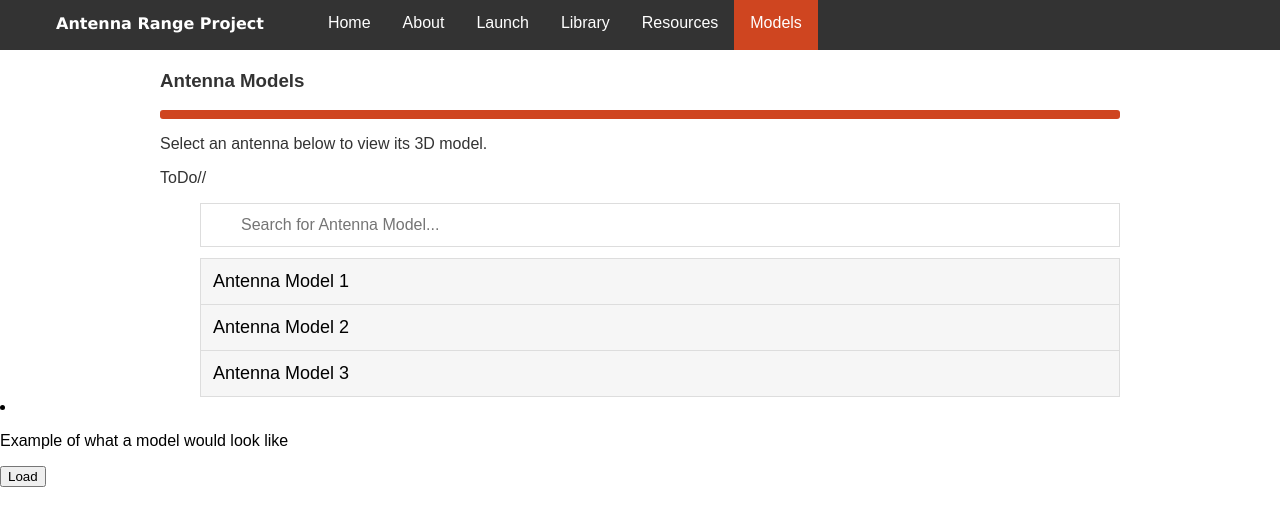
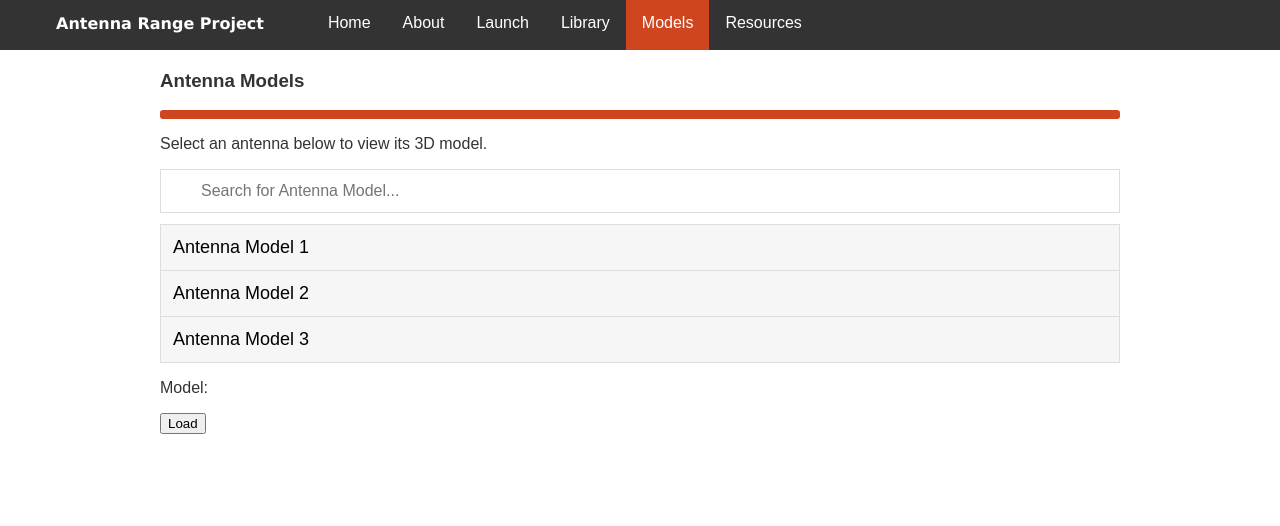
Before and after one commit to vtcoders/AntennaRange, a plain HTML site: page AntennaRangeWebpage/AntennaModels/models.html in a window 1280 px wide. Drawn offline with nearby package versions, Linux system fonts and the light colour scheme.

Commit message:
Renaming the directory

```diff
--- a/OverviewPage - Copy/AntennaModels/models.css
+++ b/AntennaRangeWebpage/AntennaModels/models.css
@@ -115,23 +115,21 @@ body, html {
 #myUL li a:hover:not(.header) {
   background-color: #eee; /* Add a hover effect to all links, except for headers */
 }
-#pageDivider
-{
+#pageDivider {
   list-style-type: none;
   margin: auto;
   overflow: hidden;
   background-color: white;
   color: #333;
+  z-index: 5;
 }
-#navigationBar li {
+/**
+#modelLookup{
   float: left;
+  width: 50%;
 }
-#navigationBar li a {
-  display: block;
-  color: white;
-  text-align: center;
-  padding: 14px 16px;
-  text-decoration: none;
-  height: 50px;
-  margin: none;
+#modelViewer{
+  float: right;
+  width: 50%;
 }
+**/
--- a/OverviewPage - Copy/AntennaModels/models.html
+++ b/AntennaRangeWebpage/AntennaModels/models.html
@@ -10,8 +10,8 @@
             <li class="navButton"><a href="../AboutPage/aboutPage.html">About</a></li>
             <li class="navButton"><a href="../ExperimentLaunch/experimentLaunchPage.html">Launch</a></li>
             <li class="navButton"><a href="../ExperimentLibrary/eLibrary.html">Library</a></li>
+            <li class="navButton active"><a href="#ExperimentModels">Models</a></li>
             <li class="navButton"><a href="../ExternalResources/ExternalResources.html">Resources</a></li>
-            <li class="navButton active"><a href="#ExperimentModels">Models</a></li>
         </ul>
     </head>
     <body>
@@ -20,10 +20,9 @@
                 <h3>Antenna Models</h3>
                 <div class="underline" style="background-color:#CF4520"><br></div>
                 <p>Select an antenna below to view its 3D model.</p>
-                <p>ToDo//</p>
 
-            <ul id="pageDivider">
-                <li id="modelLookup">
+                <div id="pageDivider">
+                    <div id="modelLookup">
                         <input type="text" id="myInput" onkeyup="myFunction()" placeholder="Search for Antenna Model...">
 
                         <ul id="myUL">
@@ -31,14 +30,17 @@
                             <li><a href="#">Antenna Model 2</a></li>
                             <li><a href="#">Antenna Model 3</a></li>
                         </ul>
+                    <div>
+
+                    <div id="modelViewer">
+                        <p>Model:</p>
+                        <button id="button">Load</button>
+                        <br>
+                        <p></p>
+                        <div id="iframeHolder"></div>
+                    <div>
+                <div>
             </div>
-                </li>
-                <li id="modelViewer">
-                    <p>Example of what a model would look like</p>
-                    <button id="button">Load</button>
-                    <div id="iframeHolder"></div>
-                </li>
-            </ul>
 
 
         </main>
```
Also changed, not shown: AntennaRangeWebpage/AboutPage/aboutPage.html (renamed from OverviewPage - Copy/AboutPage/aboutPage.html, +1 -1 lines), AntennaRangeWebpage/ExperimentLaunch/experimentLaunchPage.html (renamed from OverviewPage - Copy/ExperimentLaunch/experimentLaunchPage.html, +1 -1 lines), AntennaRangeWebpage/ExperimentLibrary/eLibrary.html (renamed from OverviewPage - Copy/ExperimentLibrary/eLibrary.html, +1 -1 lines), AntennaRangeWebpage/ExternalResources/ExternalResources.html (renamed from OverviewPage - Copy/ExternalResources/ExternalResources.html, +1 -1 lines), AntennaRangeWebpage/home.html (renamed from OverviewPage - Copy/home.html, +1 -1 lines), AntennaRangeWebpage/AboutPage/about.css (renamed from OverviewPage - Copy/AboutPage/about.css), AntennaRangeWebpage/AboutPage/carl.jpg (renamed from OverviewPage - Copy/AboutPage/carl.jpg), AntennaRangeWebpage/AboutPage/hearn.jpg (renamed from OverviewPage - Copy/AboutPage/hearn.jpg), AntennaRangeWebpage/AboutPage/polys.jpg (renamed from OverviewPage - Copy/AboutPage/polys.jpg), AntennaRangeWebpage/AntennaModels/models/model_1.html (renamed from OverviewPage - Copy/AntennaModels/models/model_1.html), AntennaRangeWebpage/ExperimentLaunch/launch.css (renamed from OverviewPage - Copy/ExperimentLaunch/launch.css), AntennaRangeWebpage/ExperimentLibrary/libformat.css (renamed from OverviewPage - Copy/ExperimentLibrary/libformat.css), AntennaRangeWebpage/ExternalResources/resources.css (renamed from OverviewPage - Copy/ExternalResources/resources.css), AntennaRangeWebpage/home.css (renamed from OverviewPage - Copy/home.css), 1 more files, 4 other files. Lines whose indentation alone changed are shown as unchanged.
